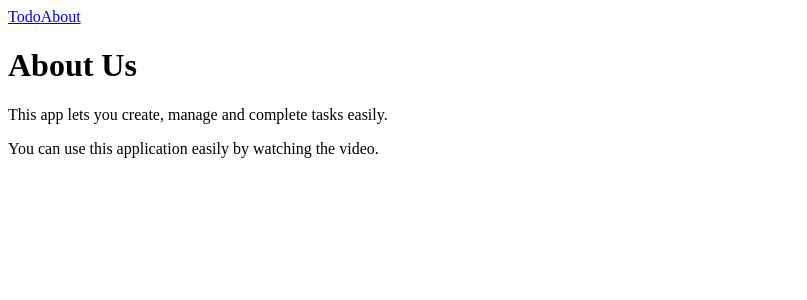
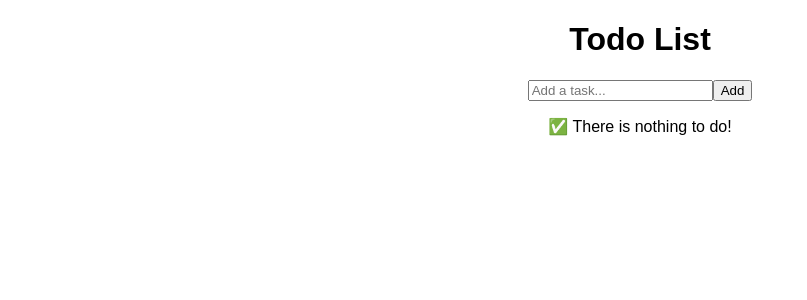
Before and after one commit to Atefe1986/todo-application, a React (Vite) app: page /about in a window 1280 px wide. Shown: the top 300 px of the page, without its empty margins (0-807 px from the left). Built offline with nearby package versions, Linux system fonts and the light colour scheme.

Commit message:
Added todo form, completed todo page and app, added some styles

```diff
--- a/src/App.jsx
+++ b/src/App.jsx
@@ -1,19 +1,27 @@
-import { Routes, Route, Link } from "react-router-dom";
-import TodoPage from "./pages/TodoPage";
-import AboutPage from "./pages/AboutPage";
+import { useState } from "react";
+import TodoList from "./components/TodoList";
+import TodoForm from "./components/TodoForm";
 
 const App = () => {
+  const [todos, setTodos] = useState([]);
+
+  const addTodo = (text) => {
+    setTodos([...todos, { id: Date.now(), text, completed: false }]);
+  };
+
+  const toggleTodo = (id) => {
+    setTodos(todos.map((todo) => (todo.id === id ? { ...todo, completed: !todo.completed } : todo)));
+  };
+
+  const deleteTodo = (id) => {
+    setTodos(todos.filter((todo) => todo.id !== id));
+  };
+
   return (
     <div>
-      <nav>
-        <Link to="/">Todo</Link>
-        <Link to="/about">About</Link>
-      </nav>
-
-      <Routes>
-        <Route path="/" element={<TodoPage />} />
-        <Route path="/about" element={<AboutPage />} />
-      </Routes>
+      <h1>Todo List</h1>
+      <TodoForm addTodo={addTodo} />
+      <TodoList todos={todos} toggleTodo={toggleTodo} deleteTodo={deleteTodo} />
     </div>
   );
 };
--- a/src/components/TodoForm.jsx
+++ b/src/components/TodoForm.jsx
@@ -0,0 +1,25 @@
+import { useState } from "react";
+import PropTypes from "prop-types";
+
+const TodoForm = ({ addTodo }) => {
+  const [text, setText] = useState("");
+
+  const handleSubmit = (e) => {
+    e.preventDefault();
+    if (!text.trim()) return;
+    addTodo(text);
+    setText("");
+  };
+
+  return (
+    <form onSubmit={handleSubmit}>
+      <input type="text" placeholder="Add a task..." value={text} onChange={(e) => setText(e.target.value)} />
+      <button type="submit">Add</button>
+    </form>
+  );
+};
+TodoForm.propTypes = {
+  addTodo: PropTypes.func.isRequired,
+};
+
+export default TodoForm;
--- a/src/pages/AboutPage.jsx
+++ b/src/pages/AboutPage.jsx
@@ -3,7 +3,7 @@ const AboutPage = () => {
     <div>
       <h1>About Us</h1>
       <p>This app lets you create, manage and complete tasks easily.</p>
-      <p>You can use this application easily by watching the video.</p>
+      <p>You can use this application easily by watc the video.</p>
     </div>
   );
 };
--- a/src/pages/TodoPage.jsx
+++ b/src/pages/TodoPage.jsx
@@ -1,4 +1,5 @@
 import { useState, useEffect } from "react";
+import TodoForm from "../components/TodoForm";
 
 const TodoPage = () => {
   const [todos, setTodos] = useState([]);
@@ -10,7 +11,9 @@ const TodoPage = () => {
 
   return (
     <div>
-      <h1>Todo List</h1>
+      <h1>📋Todo List</h1>
+      <TodoForm addTodo={(text) => setTodos([...todos, text])} />
+
       <ul>
         {todos.map((todo, index) => (
           <li key={index}>{todo}</li>
--- a/src/styles.css
+++ b/src/styles.css
@@ -0,0 +1,70 @@
+body {
+    font-family: Arial, sans-serif;
+    text-align: center;
+  }
+
+  nav {
+    background: #333;
+    padding: 10px;
+  }
+
+  nav a {
+    color: white;
+    margin: 10px;
+    text-decoration: none;
+  }
+
+  ul {
+    list-style-type: none;
+    padding: 0;
+  }
+
+  li {
+    background: #f4f4f4;
+    margin: 5px;
+    padding: 10px;
+    cursor: pointer;
+  }
+
+  .todo-item {
+    opacity: 1;
+    transform: translateY(0);
+    transition: opacity 0.3s ease, transform 0.3s ease;
+  }
+
+  .todo-item.removing {
+    opacity: 0;
+    transform: translateY(-10px);
+  }
+
+  .todo-item.completed {
+    background: #f0f0f0;
+    text-decoration: line-through;
+  }
+
+  .toggle-btn {
+    background:#f0f0f0;
+
+    color: rgba(215, 0, 0, 0.955);
+    border: none; padding: 5px;
+    margin-right: 5px;
+    cursor: pointer;
+    border-radius: 3px;
+    transition: background 0.3s ease;
+  }
+
+    .delete-btn {
+        background: #dc3545;
+        color: white;
+        border: none;
+        padding: 5px;
+        cursor: pointer;
+        border-radius: 3px;
+        transition: background 0.3s ease;
+    }
+
+
+  .toggle-btn:hover,
+  .delete-btn:hover {
+    opacity: 0.8;
+  }
```
